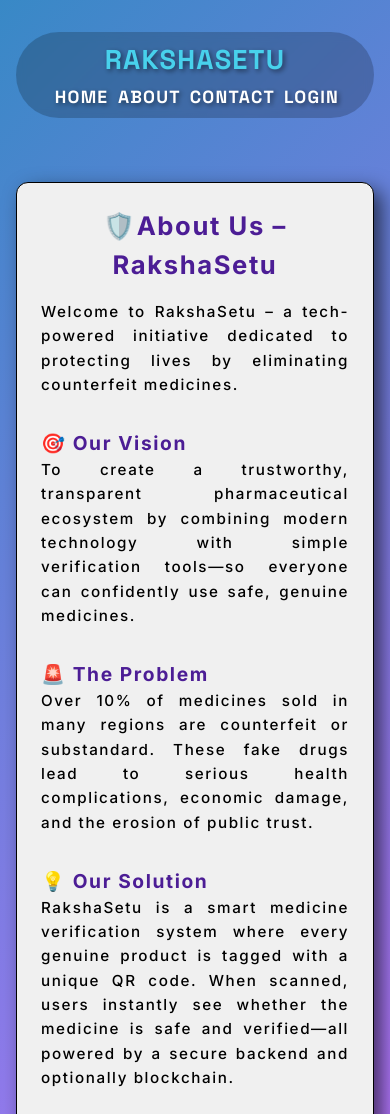
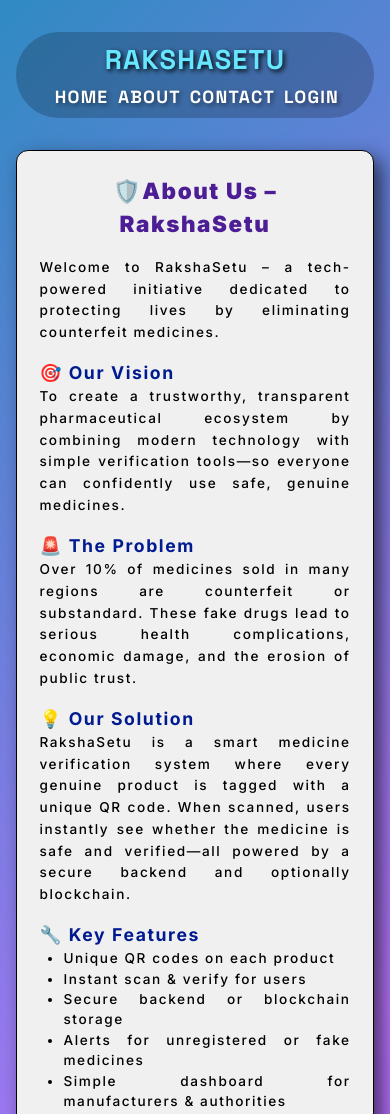
Before and after one commit to rajdeepdas108/RakshaSetu, a website: page src/about.html in a window 390 px wide. Shown: the top 1114 px of the page. Drawn offline with Linux system fonts and the light colour scheme.

Commit message:
Update styles.css

```diff
--- a/src/styles.css
+++ b/src/styles.css
@@ -142,21 +142,28 @@ body {
   .navbar {
     flex-direction: column;
     padding: 5px;
+    margin-bottom: 2rem;
     line-height: 1.7;
   }
 }
 
 .logo {
-  color: #48d1ec;
+  color: #67e6ff;
   /* pink-500 */
   font-weight: 1000;
   font-size: 1.7rem;
   font-family: var(--font-display);
+  text-shadow: #000000 2px 2px 5px;
 }
 
 .nav-links {
   font-size: 1.1rem;
+}
 
+@media(min-width: 650px) {
+  .nav-links {
+    font-size: 1.3rem;
+  }
 }
 
 .nav-link {
@@ -187,7 +194,7 @@ body {
 }
 
 .content-left {
-  margin-top: 2.5rem;
+  margin-top: 1.5rem;
 }
 
 @media (min-width: 768px) {
@@ -207,7 +214,7 @@ body {
   .content-right {
     display: flex;
     justify-content: center;
-    margin-top: 2vh;
+    margin-top: 3vh;
   }
 }
 
@@ -354,7 +361,7 @@ body {
 /*Contact us*/
 .contact-container {
   min-width: 92vmin;
-  background: rgb(245, 245, 245);
+  background: rgb(240, 240, 240);
   padding: 25px;
   border: #000000 solid 1px;
   border-radius: 12px;
@@ -372,6 +379,13 @@ h1 {
   margin-bottom: 40px;
   font-size: 18px;
   color: #333;
+}
+
+@media (max-width: 600px) {
+  .contact-info {
+    font-size: 14px;
+    margin-bottom: 10px;
+  }
 }
 
 .contact-info>p>a {
@@ -430,12 +444,14 @@ header>h1 {
   color: #4c1d95;
   font-size: 2rem;
   margin-bottom: 1rem;
+  font-weight: 800;
 }
 
 section>h2 {
-  color: #4c1d95;
+  color: #001a8f;
   font-size: 1.5rem;
   margin-top: 2rem;
+  font-weight: 700;
 }
 
 section>p,
@@ -464,20 +480,21 @@ p>a:hover {
 /* Responsive */
 @media (max-width: 600px) {
   .about-container {
-    padding: 1.5rem;
+    padding: 1.4rem;
   }
 
   header>h1 {
-    font-size: 1.6rem;
+    font-size: 1.4rem;
   }
 
   section>h2 {
-    font-size: 1.2rem;
+    font-size: 1.1rem;
+    margin-top: 1rem;
   }
 
   section>p,
   header>p,
   section>ul>li {
-    font-size: 0.95rem;
+    font-size: 0.85rem;
   }
 }
```
